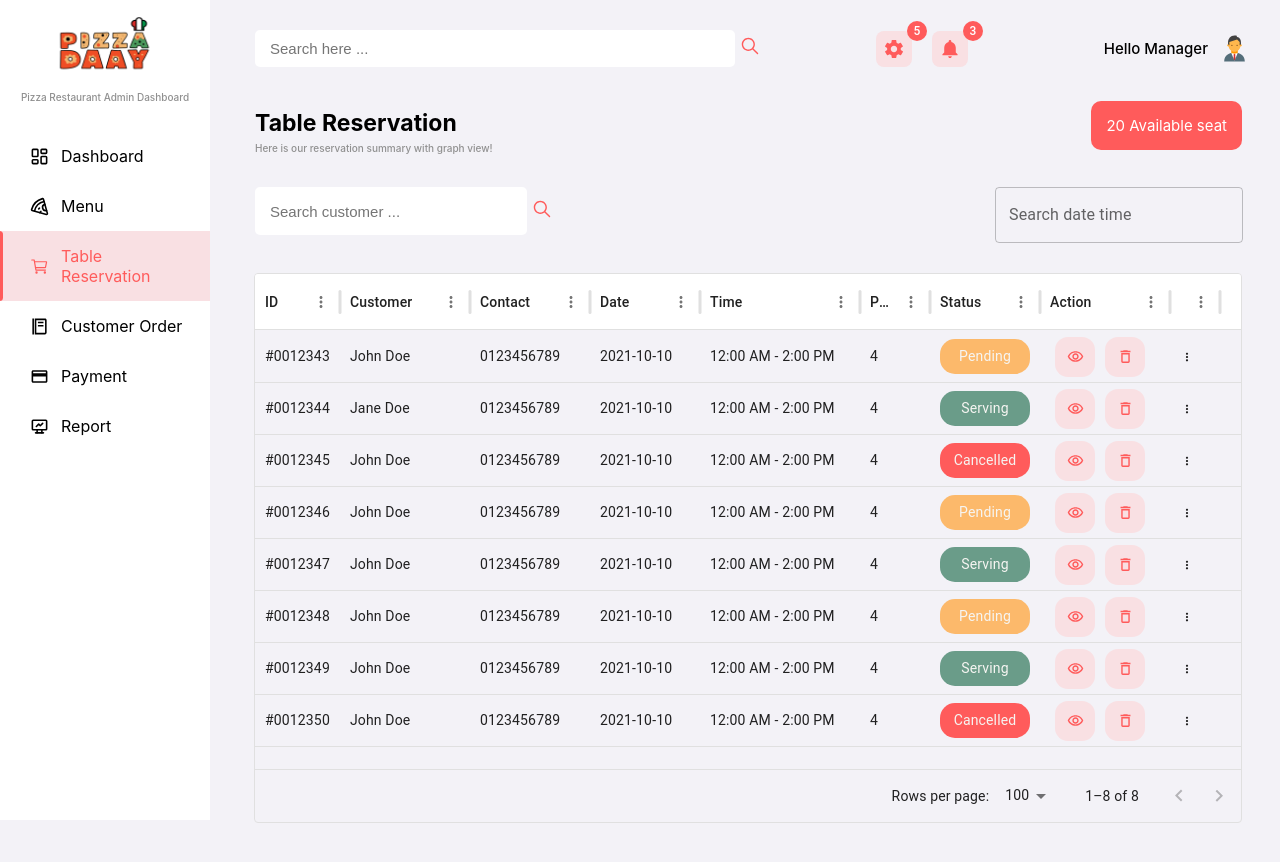
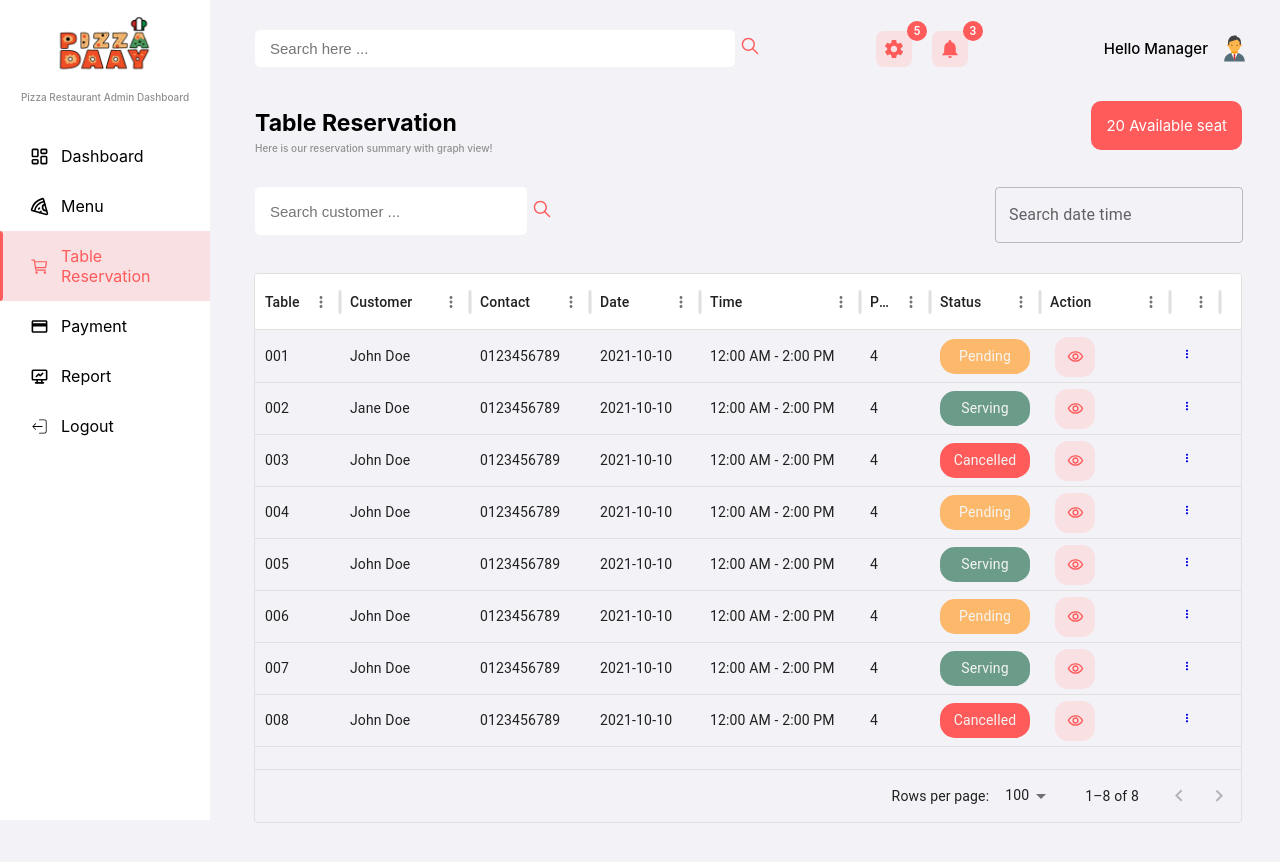
Before and after one commit to baonhi12/restaurant-system-frontend, a React (Create React App) app: page /admin-reservation in a window 1280 px wide. Shown: the top 862 px of the page. Built offline with nearby package versions, Linux system fonts and the light colour scheme.

Commit message:
edit navbar and table reservation

```diff
--- a/src/App.js
+++ b/src/App.js
@@ -31,7 +31,7 @@ const AppContent = () => {
   const location = useLocation();
 
   // Define admin routes paths (you can adjust these as needed)
-  const adminPaths = ['/dashboard', '/admin-menu', '/admin-reservation', '/detail-table-reservation', '/order-list', '/payment', '/report'];
+  const adminPaths = ['/dashboard', '/admin-menu', '/admin-reservation', '/detail-table-reservation', '/order-list', '/payment', '/report', '/logout'];
 
   // Check if current pathname starts with any admin path
   const isAdminRoute = adminPaths.some(path => location.pathname.startsWith(path));
--- a/src/components/admincomponent/Navbar.js
+++ b/src/components/admincomponent/Navbar.js
@@ -8,6 +8,7 @@ import { IoCartOutline } from "react-icons/io5";
 import { TbDeviceAnalytics } from "react-icons/tb";
 import { LuPizza } from "react-icons/lu";
 import { BiFoodMenu } from "react-icons/bi";
+import { CiLogout } from "react-icons/ci";
 
 
 const Navbar = () => {
@@ -49,7 +50,7 @@ const Navbar = () => {
                         </div>
                     </NavLink>
                 </li>
-                <li>
+                {/* <li>
                     <NavLink
                         to="/order-list"
                         className={({ isActive }) => isActive ? "nav-item active" : "nav-item"}>
@@ -58,7 +59,7 @@ const Navbar = () => {
                             <span className="nav-text">Customer Order</span>
                         </div>
                     </NavLink>
-                </li>
+                </li> */}
                 <li>
                     <NavLink
                         to="/payment"
@@ -79,6 +80,16 @@ const Navbar = () => {
                         </div>
                     </NavLink>
                 </li>
+                <li>
+                    <NavLink
+                        to="/logout"
+                        className={({ isActive }) => isActive ? "nav-item active" : "nav-item"}>
+                        <div className="nav-item-content">
+                            <span className="nav-icon"><CiLogout  /></span>
+                            <span className="nav-text">Logout</span>
+                        </div>
+                    </NavLink>
+                </li>
             </ul>
         </div>
     );
--- a/src/pages/adminpage/TableReservation.js
+++ b/src/pages/adminpage/TableReservation.js
@@ -1,5 +1,5 @@
 import React, { useState, useEffect } from 'react';
-import { useNavigate } from 'react-router-dom';
+import { Link, useNavigate } from 'react-router-dom';
 import Navbar from '../../components/admincomponent/Navbar';
 import '../../assets/css/Dashboard.css';
 import '../../assets/css/MenuManagement.css';
@@ -20,7 +20,7 @@ import { MdDeleteOutline, MdOutlineRemoveRedEye } from "react-icons/md";
 const rows = [
     {
         id: 1,
-        ID: '#0012343',
+        Table: '001',
         Customer: 'John Doe',
         Contact: '0123456789',
         Date: '2021-10-10',
@@ -30,7 +30,7 @@ const rows = [
     },
     {
         id: 2,
-        ID: '#0012344',
+        Table: '002',
         Customer: 'Jane Doe',
         Contact: '0123456789',
         Date: '2021-10-10',
@@ -40,7 +40,7 @@ const rows = [
     },
     {
         id: 3,
-        ID: '#0012345',
+        Table: '003',
         Customer: 'John Doe',
         Contact: '0123456789',
         Date: '2021-10-10',
@@ -50,7 +50,7 @@ const rows = [
     },
     {
         id: 4,
-        ID: '#0012346',
+        Table: '004',
         Customer: 'John Doe',
         Contact: '0123456789',
         Date: '2021-10-10',
@@ -60,7 +60,7 @@ const rows = [
     },
     {
         id: 5,
-        ID: '#0012347',
+        Table: '005',
         Customer: 'John Doe',
         Contact: '0123456789',
         Date: '2021-10-10',
@@ -70,7 +70,7 @@ const rows = [
     },
     {
         id: 6,
-        ID: '#0012348',
+        Table: '006',
         Customer: 'John Doe',
         Contact: '0123456789',
         Date: '2021-10-10',
@@ -80,7 +80,7 @@ const rows = [
     },
     {
         id: 7,
-        ID: '#0012349',
+        Table: '007',
         Customer: 'John Doe',
         Contact: '0123456789',
         Date: '2021-10-10',
@@ -90,7 +90,7 @@ const rows = [
     },
     {
         id: 8,
-        ID: '#0012350',
+        Table: '008',
         Customer: 'John Doe',
         Contact: '0123456789',
         Date: '2021-10-10',
@@ -102,25 +102,9 @@ const rows = [
 
 const TableReservation = () => {
     const navigate = useNavigate();
-    const [openDeleteModal, setOpenDeleteModal] = useState(false);
-    const [selectedRow, setSelectedRow] = useState(null);
-
-    const handleOpenDelete = (row) => {
-        setSelectedRow(row);
-        setOpenDeleteModal(true);
-    };
-
-    const handleCloseDelete = () => {
-        setOpenDeleteModal(false);
-    };
-
-    const onDelete = () => {
-        console.log("Deleting item:", selectedRow);
-        setOpenDeleteModal(false);
-    };
 
     const columns = [
-        { field: 'ID', width: 85 },
+        { field: 'Table', width: 85 },
         { field: 'Customer', width: 130 },
         { field: 'Contact', width: 120 },
         { field: 'Date', width: 110 },
@@ -176,12 +160,6 @@ const TableReservation = () => {
                         }
                         style={{ marginRight: 8 }}
                     > <MdOutlineRemoveRedEye /></Button>
-                    <Button className='crud-icon'
-                        variant="contained"
-                        color="error"
-                        size="small"
-                        onClick={() => handleOpenDelete(params.row)}
-                    > <MdDeleteOutline /></Button>
                 </>
             ),
         },
@@ -190,7 +168,8 @@ const TableReservation = () => {
             headerName: '', // Không hiển thị label
             width: 50,
             renderCell: () => (
-                <IoMdMore />
+                // link to detail order page
+                <Link to="/order-list"><IoMdMore /></Link>
             ),
         }
     ];
@@ -249,7 +228,7 @@ const TableReservation = () => {
                     </div>
                 </div>
 
-                <DeleteForm open={openDeleteModal} handleClose={handleCloseDelete} onDelete={onDelete} />
+                {/* <DeleteForm open={openDeleteModal} handleClose={handleCloseDelete} onDelete={onDelete} /> */}
 
                 <div className='table-reservation-content-table-order'>
                     <div style={{ height: 550, width: '100%' }}>
```
